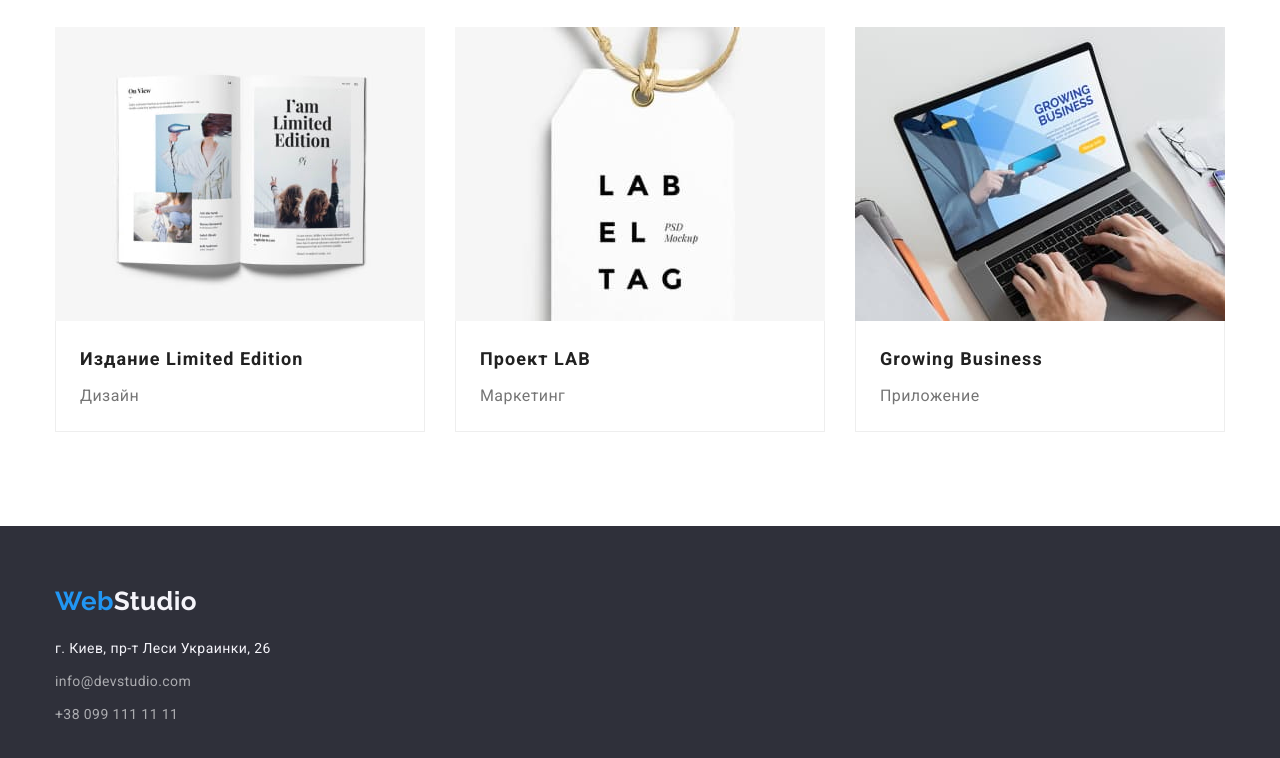
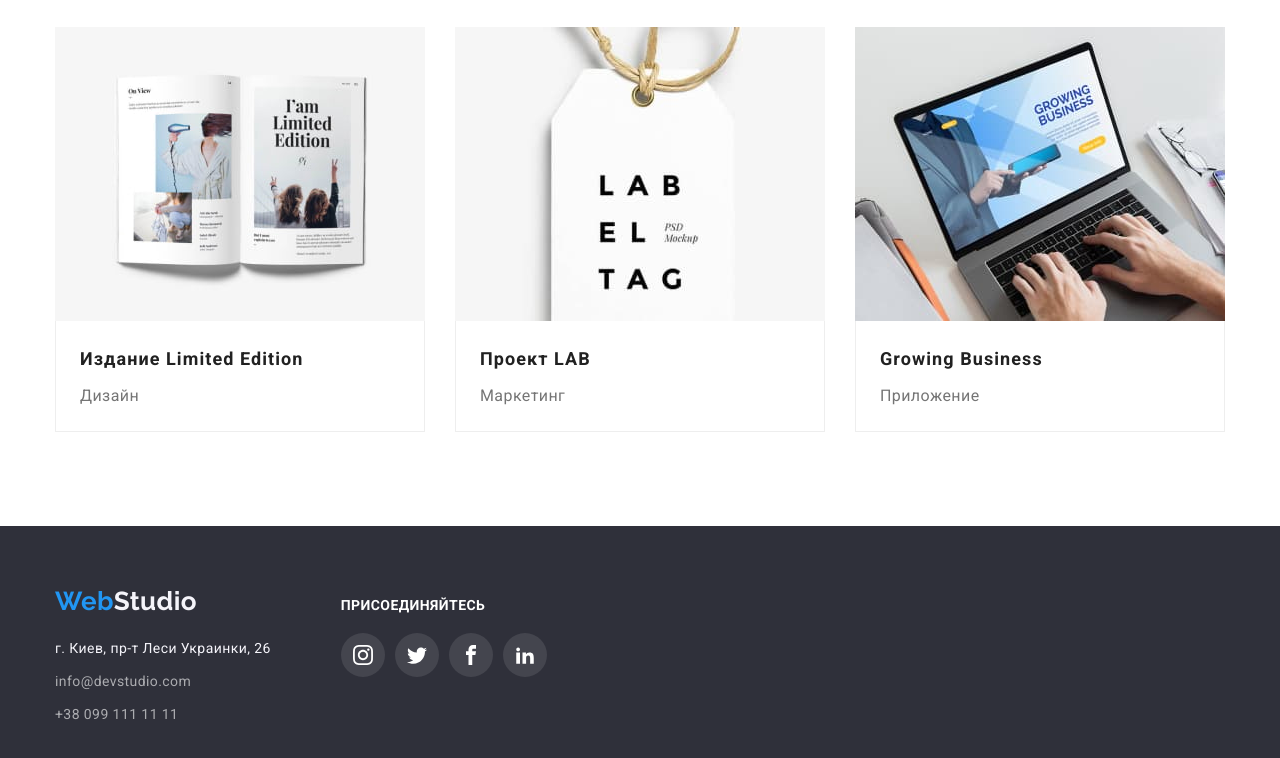
Before and after one commit to lyubovkirpa/goit-markup-hw-04, a plain HTML site: page portfolio.html in a window 1280 px wide. Shown: the part 1108-1866 px from the top of the page. Drawn offline with nearby package versions, Linux system fonts and the light colour scheme.

Commit message:
Добавляет иконки в футер

```diff
--- a/css/styles.css
+++ b/css/styles.css
@@ -128,7 +128,7 @@ header {
   color: var(--bgd-color);
 }
 
-.contact.link::before {
+.item.icon-envelope::before {
   content: "";
   display: flex;
   background-repeat: no-repeat;
@@ -136,7 +136,7 @@ header {
   background-color: var(--bgd-color);
   margin-right: 10px;
   background-size: contain;
-  background-image: url(../images/envelope.svg);
+  background-image: url(../images/envelop.png);
 }
 
 /* Hero */
@@ -407,6 +407,23 @@ header {
   background-color: var(--bgd-color);
 }
 
+/* section clients */
+.clients-soc-list {
+  display: flex;
+  justify-content: space-between;
+}
+.clients-soc-item {
+  width: 170px;
+  height: 92px;
+  display: flex;
+  justify-content: center;
+  border: 1px solid #afb1b8;
+  box-sizing: border-box;
+  border-radius: 4px;
+  color: #afb1b8;
+  cursor: pointer;
+}
+
 /*  adress  */
 .contact-adress {
   color: var(--secondary-color);
@@ -432,6 +449,42 @@ header {
 
 .form span {
   color: var(--secondary-color);
+}
+.form > .container {
+  display: flex;
+  align-items: baseline;
+}
+
+.links-footer {
+  margin-left: 70px;
+}
+
+.text-footer {
+  font-weight: 700;
+  font-size: 14px;
+  line-height: 16px;
+  letter-spacing: 0.03em;
+  text-transform: uppercase;
+  color: var(--main-bgd-color);
+  margin-bottom: 20px;
+}
+
+.footer-soc-icon {
+  fill: var(--main-bgd-color);
+}
+.footer-soc-link {
+  width: 44px;
+  height: 44px;
+  border-radius: 50%;
+  display: flex;
+  justify-content: center;
+  align-items: center;
+  color: #afb1b8;
+  background-color: rgba(255, 255, 255, 0.1);
+}
+
+.footer-soc-link:hover {
+  background-color: rgba(33, 150, 243, 1);
 }
 
 /* Портфолио */
--- a/portfolio.html
+++ b/portfolio.html
@@ -204,11 +204,11 @@
         </div>
       </section>
     </main>
-    <footer>
-      <div class="form">
-        <div class="container">
+    <footer class="form">
+      <div class="container">
+        <div class="inform">
           <div class="footer-logo">
-            <a class="logo">Web<span>Studio</span></a>
+            <a class="footer-logo">Web<span>Studio</span></a>
           </div>
           <address>
             <ul class="contact">
@@ -228,6 +228,39 @@
             </ul>
           </address>
         </div>
+        <div class="links-footer">
+          <p class="text-footer">присоединяйтесь</p>
+          <ul class="work-soc-list">
+            <li class="work-soc-item">
+              <a href="" class="footer-soc-link">
+                <svg class="footer-soc-icon" width="20" height="20">
+                  <use href="./images/symbol-defs.svg#icon-instagram"></use>
+                </svg>
+              </a>
+            </li>
+            <li class="work-soc-item">
+              <a href="" class="footer-soc-link">
+                <svg class="footer-soc-icon" width="20" height="20">
+                  <use href="./images/symbol-defs.svg#icon-twitter"></use>
+                </svg>
+              </a>
+            </li>
+            <li class="work-soc-item">
+              <a href="" class="footer-soc-link">
+                <svg class="footer-soc-icon" width="20" height="20">
+                  <use href="./images/symbol-defs.svg#icon-facebook"></use>
+                </svg>
+              </a>
+            </li>
+            <li class="work-soc-item">
+              <a href="" class="footer-soc-link">
+                <svg class="footer-soc-icon" width="20" height="20">
+                  <use href="./images/symbol-defs.svg#icon-linkedin2"></use>
+                </svg>
+              </a>
+            </li>
+          </ul>
+        </div>
       </div>
     </footer>
   </body>
```
Also changed, not shown: index.html (+64 -5 lines), images/envelop.png (added), images/mobile2.png (added).
